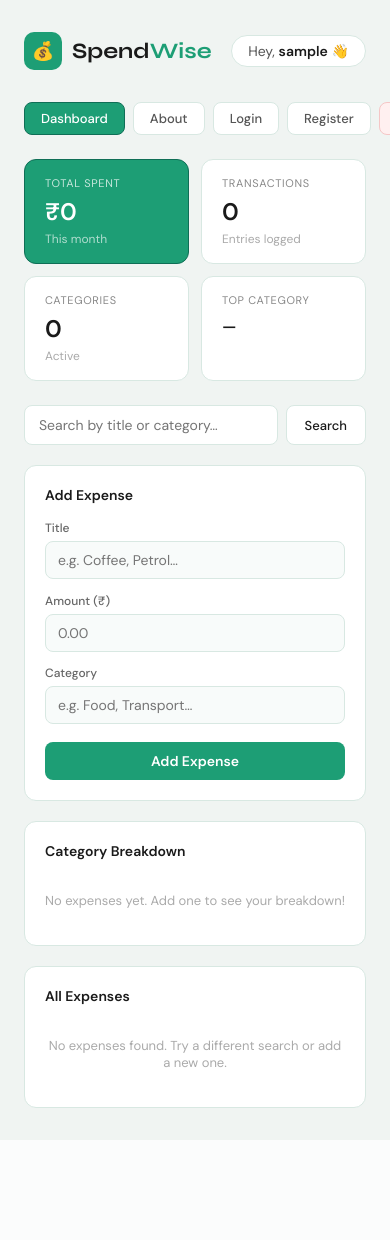
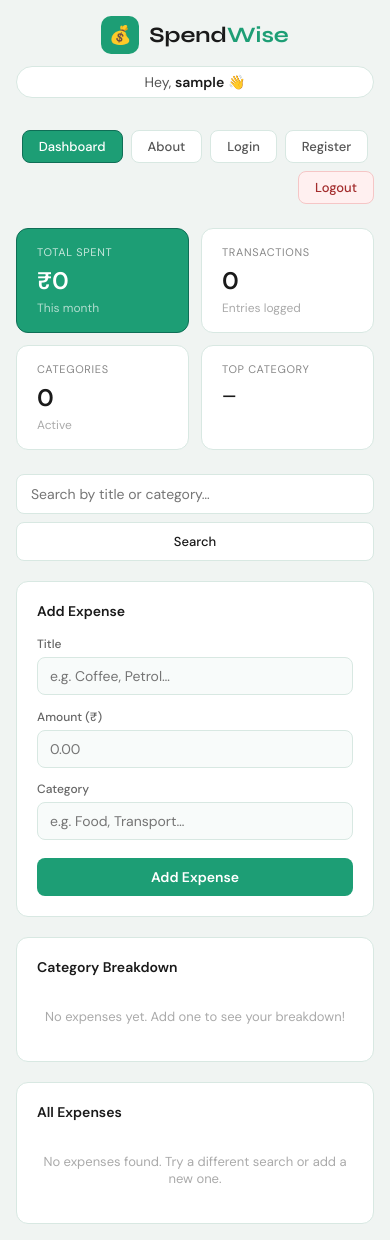
Before and after one commit to harshanrepo/expense-tracker, a Flask app: page / in a window 390 px wide; the page is wider, and only the part inside the window is pictured. Before the commit the page ends 1108 px from the top of that part, so only its background shows below. Run offline with Flask 3, Linux system fonts and the light colour scheme; the visitor is signed in with stand-in values (Sample User, id 1); data that the repository does not hold is empty; some libraries are stand-ins or nearby versions.

Commit message:
Make site mobile responsive

```diff
--- a/files/static/style.css
+++ b/files/static/style.css
@@ -54,7 +54,7 @@
 .app {
     max-width: 960px;
     margin: 0 auto;
-    padding: 2rem 1.5rem;
+    padding: 1rem;
 }
 
 .header {
@@ -633,3 +633,36 @@
     color: #aaa;
     padding: 1rem 0 0.5rem;
 }
+@media (max-width: 768px) {
+
+    .header {
+        flex-direction: column;
+        gap: 12px;
+        text-align: center;
+    }
+
+    .navbar {
+        flex-wrap: wrap;
+        justify-content: center;
+    }
+
+    .welcome-badge {
+        width: 100%;
+        text-align: center;
+    }
+
+    .search-bar {
+        flex-direction: column;
+    }
+
+    .search-btn {
+        width: 100%;
+    }
+
+    .expense-table {
+        display: block;
+        overflow-x: auto;
+        white-space: nowrap;
+    }
+
+}
--- a/files/templates/home.html
+++ b/files/templates/home.html
@@ -3,6 +3,7 @@
 
 <head>
     <title>SpendWise</title>
+    <meta name="viewport" content="width=device-width, initial-scale=1.0">
     <link rel="stylesheet" href="{{ url_for('static', filename='style.css') }}">
     <link rel="icon" href="{{ url_for('static', filename='favicon.png') }}">
     <link rel="preconnect" href="https://fonts.googleapis.com">
```
